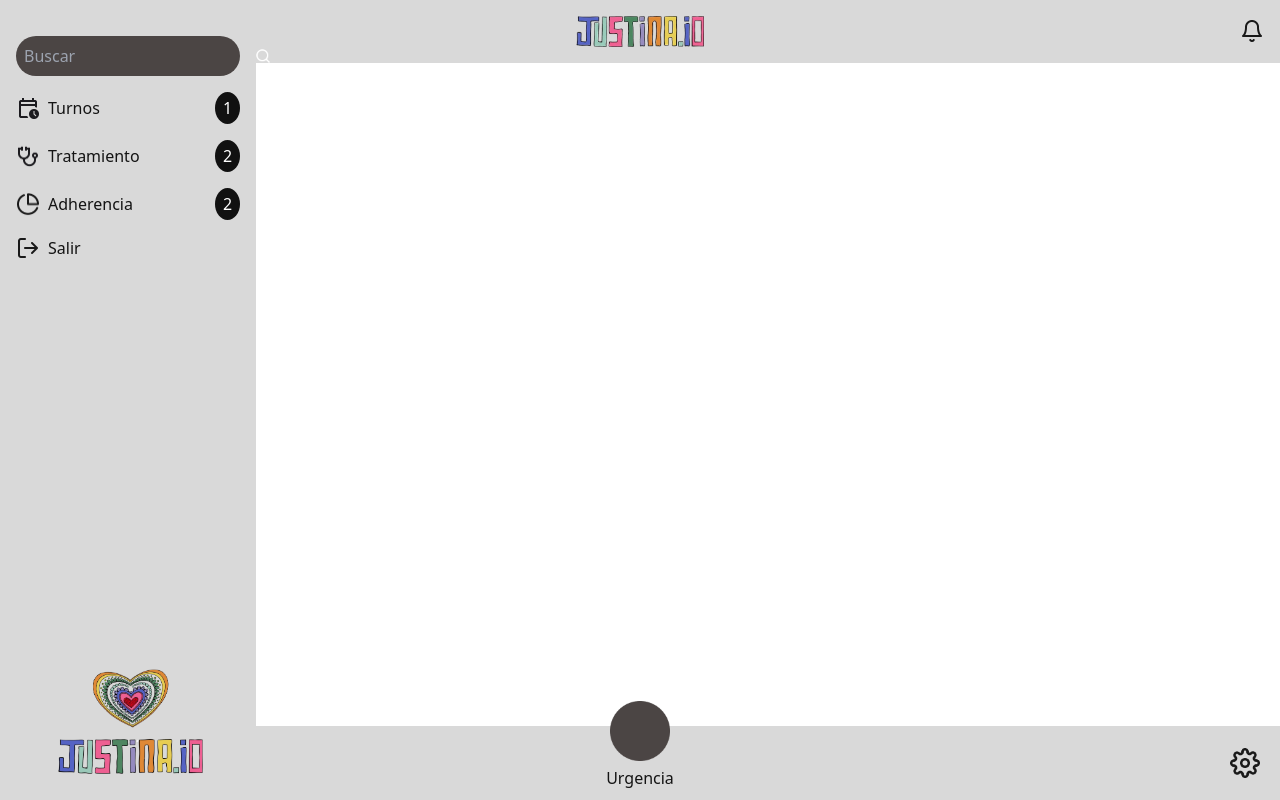
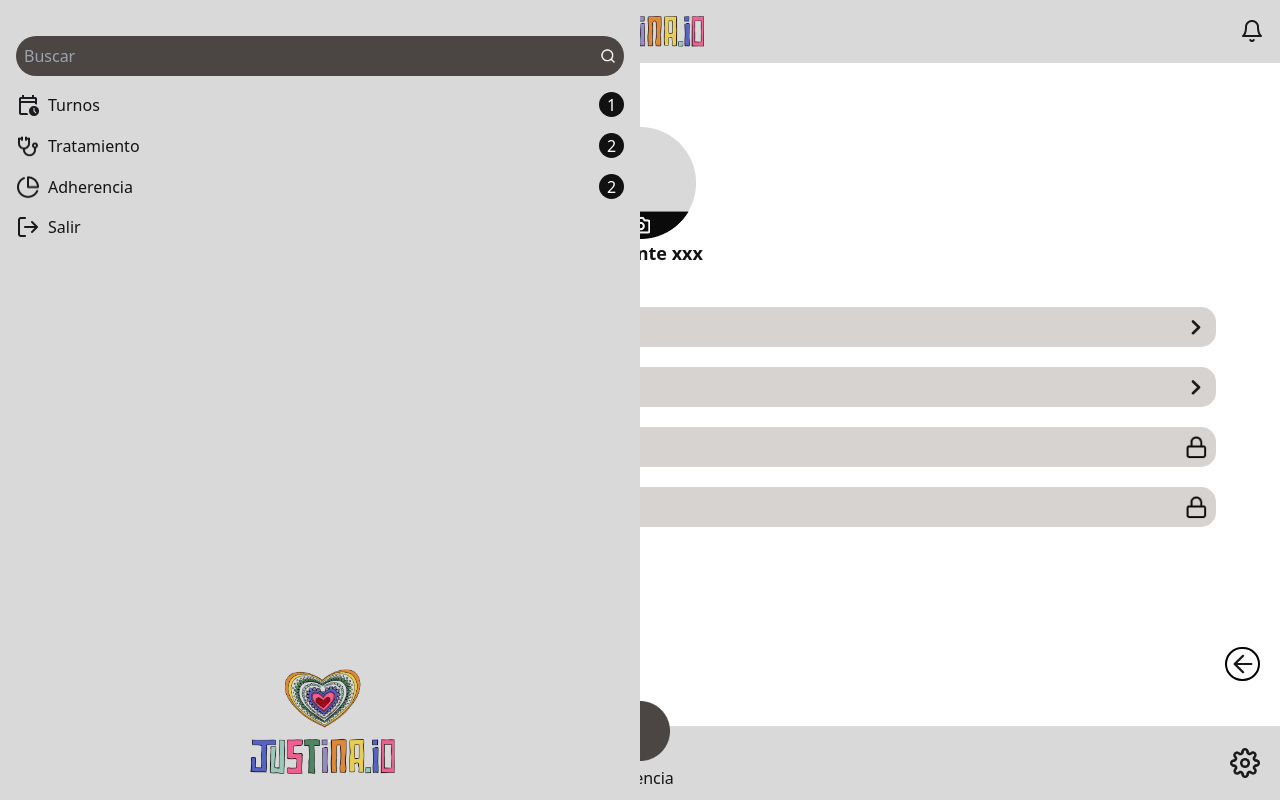
Before and after one commit to No-Country-simulation/h1-04-java-react, a React (Vite) app in the folder client/: page /profile-configuration in a window 1280 px wide. Both pictures are taken after a click on the picture 28 px from the left and 31 px from the top of the page. Built offline with nearby package versions, Linux system fonts and the light colour scheme; no server answers.

Commit message:
Page Configuration

```diff
--- a/client/src/App.jsx
+++ b/client/src/App.jsx
@@ -3,9 +3,7 @@ import "./App.css";
 
 function App() {
   return (
-    // <div className='flex h-full  justify-center items-center'>
-      <Router />
-    // </div>
+    <Router />
   );
 }
 
--- a/client/src/Components/Footer/Footer.jsx
+++ b/client/src/Components/Footer/Footer.jsx
@@ -6,14 +6,14 @@ import "./footer.css";
 const Footer = () => {
     return (
         <div className="containerFooter">
-            <a href="/patient">
+            <a href='/patient'>
                 <img src={home} alt="home img" />
             </a>
-            <a className="urgency" href="Aca va numero o url">
+            <a href='Aca va numero o url' className="urgency">
                 <img src={urgency} alt="urgency img" />
                 <p>Urgencia</p>
             </a>
-            <a href="#">
+            <a href='/profile-configuration'>
                 <img src={settings} alt="settings img" />
             </a>
         </div>
--- a/client/src/Components/NavBar/NavBar.jsx
+++ b/client/src/Components/NavBar/NavBar.jsx
@@ -8,8 +8,8 @@ import calendarIcon from "../../Assets/Imgs/calendar.png";
 import treatmentIcon from "../../Assets/Imgs/treatment.png";
 import progressIcon from "../../Assets/Imgs/progress.png";
 import exitIcon from "../../Assets/Imgs/exit.png";
+import DoctorContext from "../../context/DoctorContext";
 import "./navbar.css";
-import DoctorContext from "../../context/DoctorContext";
 
 const NavBar = () => {
   const [isMenuOpen, setIsMenuOpen] = useState(false);
@@ -28,7 +28,8 @@ const NavBar = () => {
       </div>
 
       { isMenuOpen && (
-        <div className='navbar-menu flex flex-col justify-between h-screen w-64 p-4 absolute top-0 left-0 z-50'>
+        // <div className='navbar-menu flex flex-col justify-between h-full w-64 p-4 fixed top-0 left-0 z-50'>
+        <div className='navbar-menu flex flex-col justify-between h-screen p-4 fixed top-0 left-0 z-50'>
           <div>
             <div className='search-bar flex items-center px-2 mb-4'>
               <input
--- a/client/src/Components/NavBar/navbar.css
+++ b/client/src/Components/NavBar/navbar.css
@@ -1,6 +1,5 @@
 .navbar{
     height: 100%;
-    min-height: 100px;
     z-index: 999;
 }
 .navbar-top{
@@ -9,6 +8,8 @@
 
 .navbar-menu{
     background-color: #D9D9D9;
+    height: 100vh;
+    width: 50%;
 }
 
 .search-bar{
@@ -27,3 +28,11 @@
     display: inline-block;
     width: 25px;
 }
+
+.badge{
+    width: 25px;
+    height: 25px;
+    display: flex;
+    justify-content: center;
+    align-items: center;
+}
--- /dev/null
+++ b/client/src/Components/Patient/ProfileConfiguration/ProfileConfiguration.jsx
@@ -0,0 +1,51 @@
+import { useNavigate } from "react-router-dom"
+import arrowRight from "../../../Assets/Imgs/arrowRight.png"
+import arrowLeft from "../../../Assets/Imgs/arrowLeft.png"
+import privateImg from "../../../Assets/Imgs/private.png"
+import profile from "../../../Assets/Imgs/profile.png"
+import settings from "../../../Assets/Imgs/settings.png";
+
+const ProfileConfiguration = () => {
+    const navigate = useNavigate()
+
+    return (
+        <section className="container">
+            <div className="flex items-center m-4">
+                <img src={settings} alt="configuration" className="h-6 w-6" />
+                <p className="ml-3 font-bold text-lg">Configuración</p>
+            </div>
+
+            <article>
+                <img src={profile} alt="Paciente img" className="h-28 w-28 m-auto mt-5" />
+                <p className="ml-3 font-bold text-lg text-center mb-10">Paciente xxx</p>
+            </article>
+
+            <article className="optionsContainer">
+                <button className="option bg-stone-300 font-bold flex justify-between p-2">
+                    <p>Datos Personales</p>
+                    <img src={arrowRight} alt="arrow" className="w-6 h-6 ml-4" />
+                </button>
+                <button className="option bg-stone-300 font-bold flex justify-between p-2">
+                    <p>Notificaciones</p>
+                    <img src={arrowRight} alt="arrow" className="w-6 h-6 ml-4" />
+                </button>
+                <button className="option bg-stone-300 font-bold flex justify-between p-2">
+                    <p>Seguridad</p>
+                    <img src={privateImg} alt="arrow" className="w-6 h-6 ml-4" />
+                </button>
+                <button className="option bg-stone-300 font-bold flex justify-between p-2">
+                    <p>Privacidad</p>
+                    <img src={privateImg} alt="arrow" className="w-6 h-6 ml-4" />
+                </button>
+            </article>
+
+            <div className="backContainer">
+                <button className="back" onClick={() => navigate(-1)}>
+                    <img src={arrowLeft} alt="back" />
+                </button>
+            </div>
+        </section>
+    )
+}
+
+export default ProfileConfiguration
--- a/client/src/Components/Patient/Treatment/Plans/PlanGim.jsx
+++ b/client/src/Components/Patient/Treatment/Plans/PlanGim.jsx
@@ -37,6 +37,7 @@ const PlanGim = () => {
 
     return (
         <article>
+            <div className={`mainContainer ${isPopUpVisible ? "blurred" : ""}`}>
                 <section className="weekContainer">
                     <Week />
                 </section>
@@ -73,6 +74,7 @@ const PlanGim = () => {
                     <p>¿Por qué te sentiste así?</p>
                     <textarea name="text" id="text"></textarea>
                 </section>
+            </div>
 
             { isPopUpVisible && selectedExercise && <ViewPopUp name={selectedExercise} /> }
         </article>
--- a/client/src/Components/Patient/Treatment/Plans/PlanNutrition/planNutrition.css
+++ b/client/src/Components/Patient/Treatment/Plans/PlanNutrition/planNutrition.css
@@ -153,7 +153,7 @@
     transform: translate(-50%, -50%);
     padding: 20px;
     border-radius: 10px;
-    box-shadow: 0 2px 10px rgba(0, 0, 0, 0.1);
+    box-shadow: 0 2px 10px rgba(0, 0, 0, 0.2);
     z-index: 999;
     width: 70%;
 }
--- a/client/src/Components/Patient/Treatment/Treatment.jsx
+++ b/client/src/Components/Patient/Treatment/Treatment.jsx
@@ -59,23 +59,23 @@ const Treatment = () => {
                 {image && <img src={image} alt={title} />}
                 <h1>{title}</h1>
             </div>
-            <section className="planes">
+            <article className="planes">
                 <div>
                     <h2>Plan de {title}</h2>
                     <p>Plan personalizado</p>
                 </div>
                 <img src={download} alt="download" /> {/* Descargar PDF o algo */}
-            </section>
+            </article>
             { !SelectedComponent ? (
                 <>
-                <section className="optionsContainer">
+                <article className="optionsContainer">
                     { buttons && buttons.map((but, index) => (
                         <button key={index} className="option bg-stone-300 font-bold flex justify-between p-2" onClick={() => handleComponent(index)}>
                             { but.label }
                             <img src={arrowRight} alt="arrow" className="w-6 h-6 ml-4" />
                         </button>
                     )) }
-                </section>
+                </article>
                 </>
             ) : (
                 <article className="containerComponents">
--- a/client/src/Router/Routers.jsx
+++ b/client/src/Router/Routers.jsx
@@ -11,6 +11,7 @@ import Treatments from "../Components/Patient/Treatments/Treatments.jsx";
 import Treatment from "../Components/Patient/Treatment/Treatment.jsx";
 import NewTurn from "../Components/Patient/Turn/NewTurn/NewTurn.jsx";
 import TurnCalendar from "../Components/Patient/Turn/TurnCalendar/TurnCalendar.jsx";
+import ProfileConfiguration from "../Components/Patient/ProfileConfiguration/ProfileConfiguration.jsx";
 
 const Router = () => {
   return (
@@ -41,6 +42,8 @@ const Router = () => {
             <Route exact path='/treatment-physiotherapy' element={<Treatment />} />
             <Route exact path='/treatment-others' element={<Treatment />} />
 
+            <Route exact path='/profile-configuration' element={<ProfileConfiguration />} />
+
             <Route exact path='/doctor' element={<HomeDoctor />} />
 
             <Route path='*' element={<Error404 />} />
```
Also changed, not shown: client/src/Assets/Imgs/private.png (added), client/src/Assets/Imgs/profile.png (added). Lines whose indentation alone changed are shown as unchanged.
